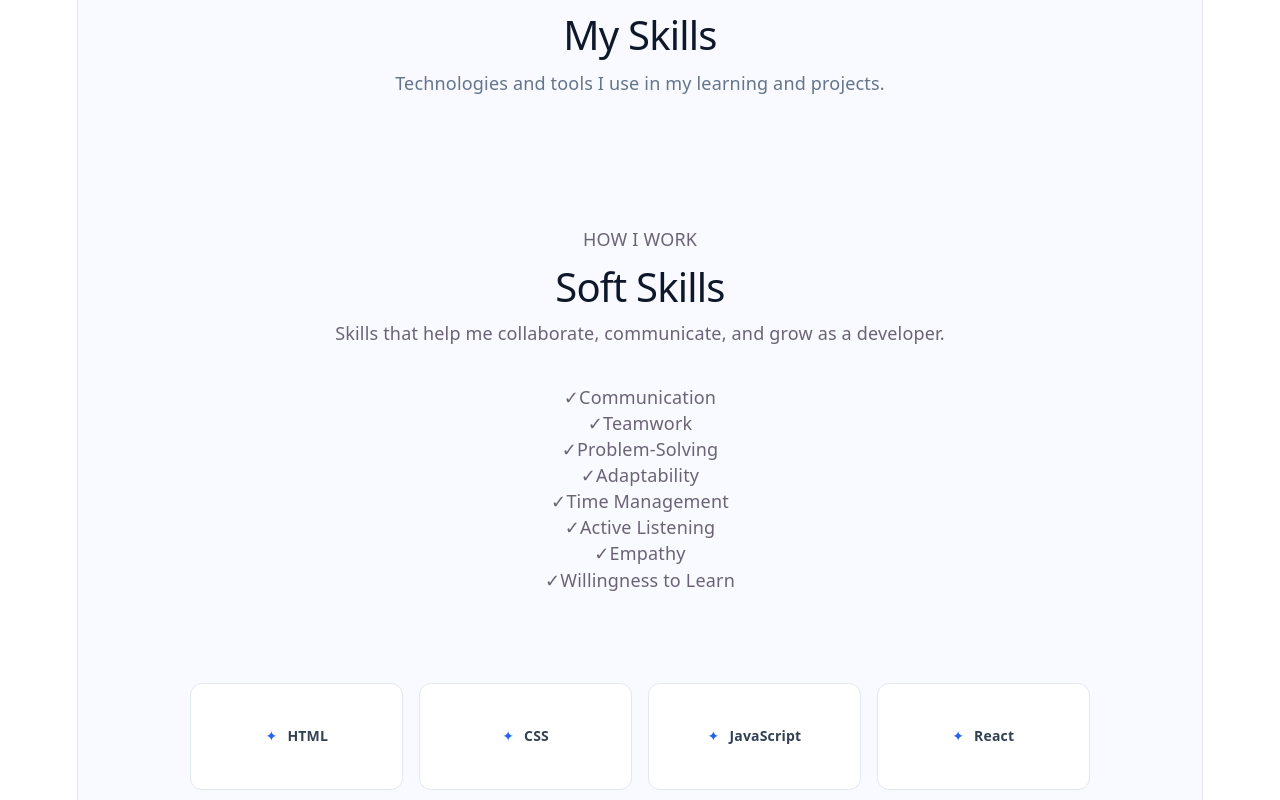
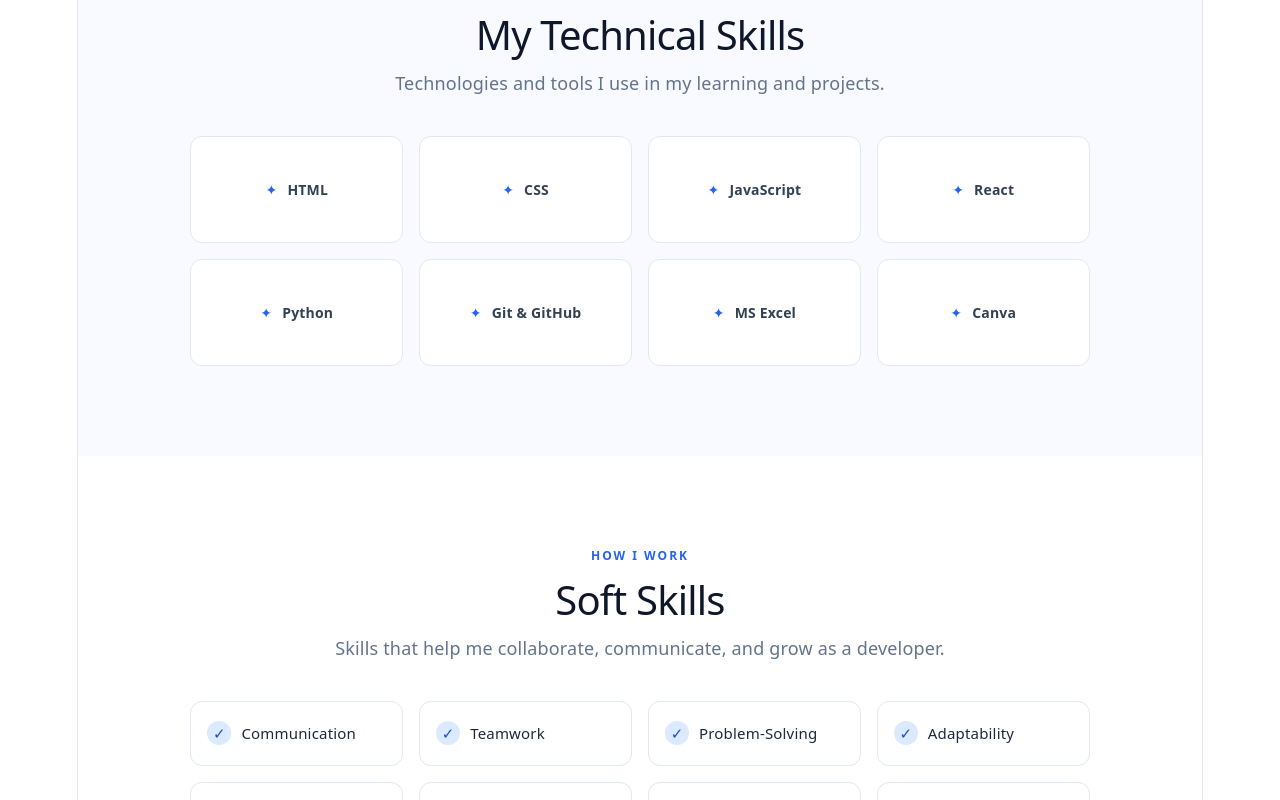
Before and after one commit to sakshisingh25-ctrl/my-portfolio, a React (Vite) app: page / in a window 1280 px wide. Shown: the part 1400-2200 px from the top of the page. Built offline with nearby package versions, Linux system fonts and the light colour scheme.

Commit message:
Update portfolio with soft skills

```diff
--- a/src/App.css
+++ b/src/App.css
@@ -471,3 +471,53 @@
     padding: 20px;
   }
 }
+
+.soft-skills-grid {
+  display: grid;
+  grid-template-columns: repeat(4, minmax(0, 1fr));
+  gap: 16px;
+  margin-top: 28px;
+}
+
+.soft-skill-card {
+  display: flex;
+  align-items: center;
+  gap: 10px;
+  padding: 18px 16px;
+  background: #ffffff;
+  border: 1px solid #e2e8f0;
+  border-radius: 12px;
+  color: #1e293b;
+  font-size: 15px;
+  font-weight: 500;
+  transition: transform 0.2s ease, box-shadow 0.2s ease;
+}
+
+.soft-skill-card:hover {
+  transform: translateY(-4px);
+  box-shadow: 0 8px 20px rgba(30, 58, 138, 0.10);
+}
+
+.soft-skill-check {
+  display: flex;
+  align-items: center;
+  justify-content: center;
+  min-width: 24px;
+  height: 24px;
+  background: #dbeafe;
+  color: #1d4ed8;
+  border-radius: 50%;
+  font-weight: 700;
+}
+
+@media (max-width: 768px) {
+  .soft-skills-grid {
+    grid-template-columns: repeat(2, minmax(0, 1fr));
+  }
+}
+
+@media (max-width: 420px) {
+  .soft-skills-grid {
+    grid-template-columns: 1fr;
+  }
+}
--- a/src/App.jsx
+++ b/src/App.jsx
@@ -52,19 +52,22 @@ function App() {
     <div className="portfolio">
       <header className="navbar">
         <a href="#home" className="logo">
-                    Sakshi singh<span>.</span>
+          Sakshi Singh<span>.</span>
         </a>
 
         <nav>
           <a href="#home">Home</a>
           <a href="#about">About</a>
           <a href="#skills">Skills</a>
+          <a href="#soft-skills">Soft Skills</a>
           <a href="#projects">Projects</a>
+          <a href="#education">Education</a>
           <a href="#contact">Contact</a>
         </nav>
       </header>
 
       <main>
+        {/* Hero Section */}
         <section className="hero section" id="home">
           <div className="hero-content">
             <p className="eyebrow">HELLO, I'M SAKSHI</p>
@@ -75,9 +78,9 @@ function App() {
             </h1>
 
             <p className="hero-description">
-                            I enjoy building clean, user-friendly websites
-                            and using technology to solve real-world problems.
-                            I am continuously learning and improving my skills.
+              I enjoy building clean, user-friendly websites and using
+              technology to solve real-world problems. I am continuously
+              learning and improving my skills.
             </p>
 
             <div className="hero-buttons">
@@ -97,11 +100,13 @@ function App() {
 
           <div className="hero-image-wrapper">
             <div className="image-decoration"></div>
+
             <img
               src={`${import.meta.env.BASE_URL}profile.png`}
               alt="Sakshi, aspiring web developer"
               className="profile-image"
             />
+
             <div className="image-caption">
               <span className="status-dot"></span>
               Learning. Building. Growing.
@@ -109,6 +114,7 @@ function App() {
           </div>
         </section>
 
+        {/* About Section */}
         <section className="section about-section" id="about">
           <div className="section-heading">
             <p className="eyebrow">GET TO KNOW ME</p>
@@ -117,37 +123,48 @@ function App() {
 
           <div className="about-content">
             <p>
-                            I'm a B.Com student interested in web development,
-                            technology, and building useful digital products.
-                            My journey combines my academic background with
-                            practical coding projects.
+              I'm a B.Com student interested in web development, technology,
+              and building useful digital products. My journey combines my
+              academic background with practical coding projects.
             </p>
 
             <p>
-                            I have been learning frontend development and
-                            programming fundamentals by creating projects,
-                            solving problems, and exploring new tools. My goal
-                            is to grow as a developer and contribute to a
-                            collaborative team.
+              I have been learning frontend development and programming
+              fundamentals by creating projects, solving problems, and
+              exploring new tools. My goal is to grow as a developer and
+              contribute to a collaborative team.
             </p>
           </div>
         </section>
 
+        {/* Technical Skills Section */}
         <section className="section skills-section" id="skills">
           <div className="section-heading">
             <p className="eyebrow">WHAT I'M LEARNING</p>
-                        <h2>My Skills</h2>
+            <h2>My Technical Skills</h2>
             <p className="section-description">
               Technologies and tools I use in my learning and projects.
             </p>
           </div>
-                    <section id="soft-skills" className="section">
+
+          <div className="skills-grid">
+            {skills.map((skill) => (
+              <div className="skill-card" key={skill}>
+                <span className="skill-icon">✦</span>
+                {skill}
+              </div>
+            ))}
+          </div>
+        </section>
+
+        {/* Soft Skills Section */}
+        <section className="section soft-skills-section" id="soft-skills">
           <div className="section-heading">
-                            <p className="section-label">HOW I WORK</p>
+            <p className="eyebrow">HOW I WORK</p>
             <h2>Soft Skills</h2>
-                            <p>
-                                Skills that help me collaborate, communicate, and grow
-                                as a developer.
+            <p className="section-description">
+              Skills that help me collaborate, communicate, and grow as a
+              developer.
             </p>
           </div>
 
@@ -160,16 +177,8 @@ function App() {
             ))}
           </div>
         </section>
-                    <div className="skills-grid">
-                        {skills.map((skill) => (
-                            <div className="skill-card" key={skill}>
-                                <span className="skill-icon">✦</span>
-                                {skill}
-                            </div>
-                        ))}
-                    </div>
-                </section>
 
+        {/* Projects Section */}
         <section className="section projects-section" id="projects">
           <div className="section-heading">
             <p className="eyebrow">WHAT I'VE BEEN BUILDING</p>
@@ -205,6 +214,7 @@ function App() {
           </div>
         </section>
 
+        {/* Education Section */}
         <section className="section education-section" id="education">
           <div className="section-heading">
             <p className="eyebrow">MY ACADEMIC JOURNEY</p>
@@ -213,6 +223,7 @@ function App() {
 
           <article className="education-card">
             <div className="education-marker"></div>
+
             <div>
               <h3>Bachelor of Commerce (B.Com)</h3>
               <p>KMT Government Girls' College, Raigarh</p>
@@ -221,16 +232,18 @@ function App() {
           </article>
         </section>
 
+        {/* Contact Section */}
         <section className="section contact-section" id="contact">
           <p className="eyebrow">LET'S CONNECT</p>
           <h2>Have an opportunity in mind?</h2>
+
           <p>
-                        I'm interested in internships, learning opportunities,
-                        and connecting with people in technology.
+            I'm interested in internships, learning opportunities, and
+            connecting with people in technology.
           </p>
 
           <a
-                        href="mailto:sakshisingh25@navgurukul.org?subject=portfolio"
+            href="mailto:sakshisingh25@navgurukul.org?subject=Portfolio%20Inquiry"
             className="button primary-button"
           >
             Email Me ↗
@@ -244,8 +257,9 @@ function App() {
             >
               GitHub
             </a>
+
             <a
-                            href="https://www.linkedin.com/feed/"
+              href="https://www.linkedin.com/in/your-profile-name/"
               target="_blank"
               rel="noreferrer"
             >
```
Lines whose indentation alone changed are shown as unchanged.
